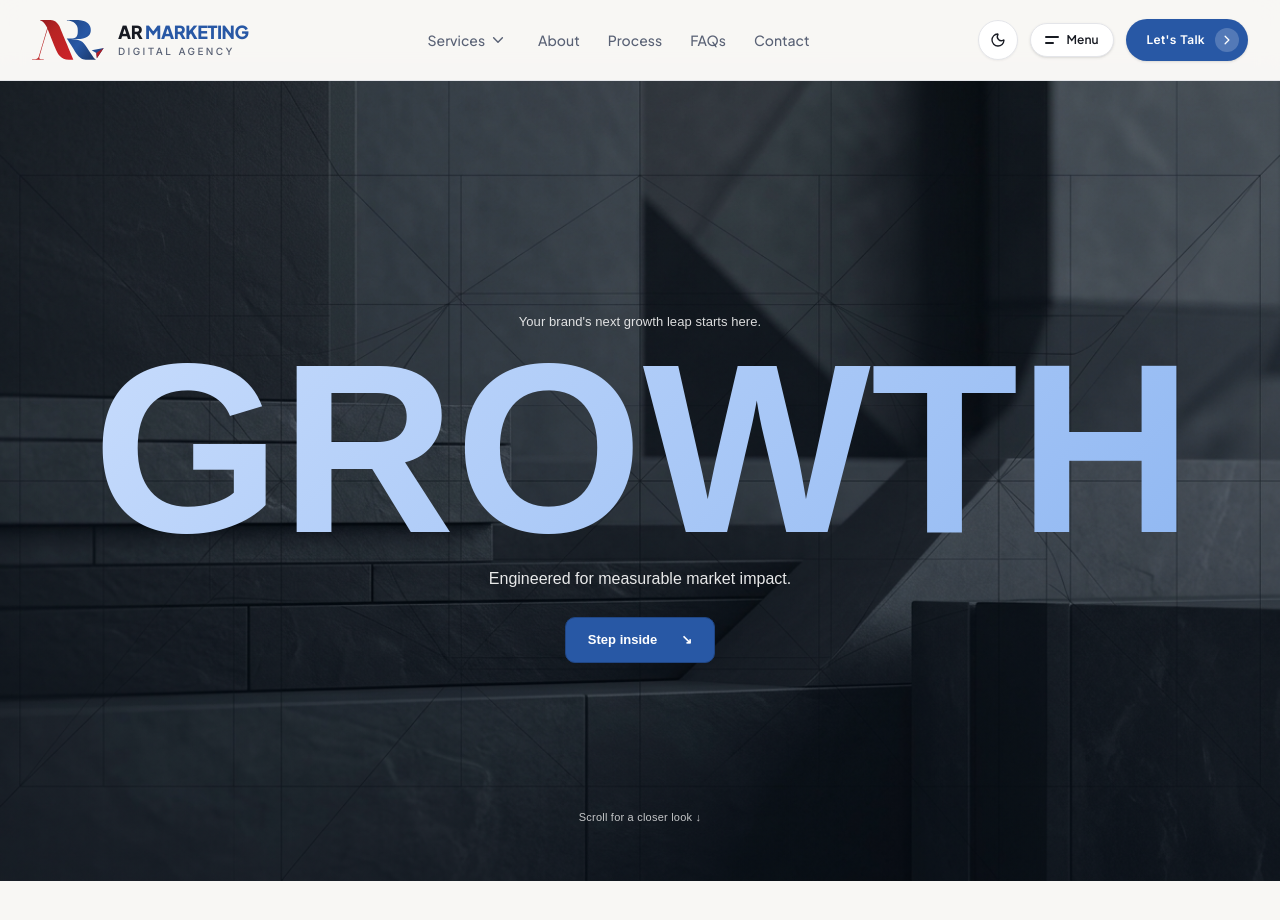
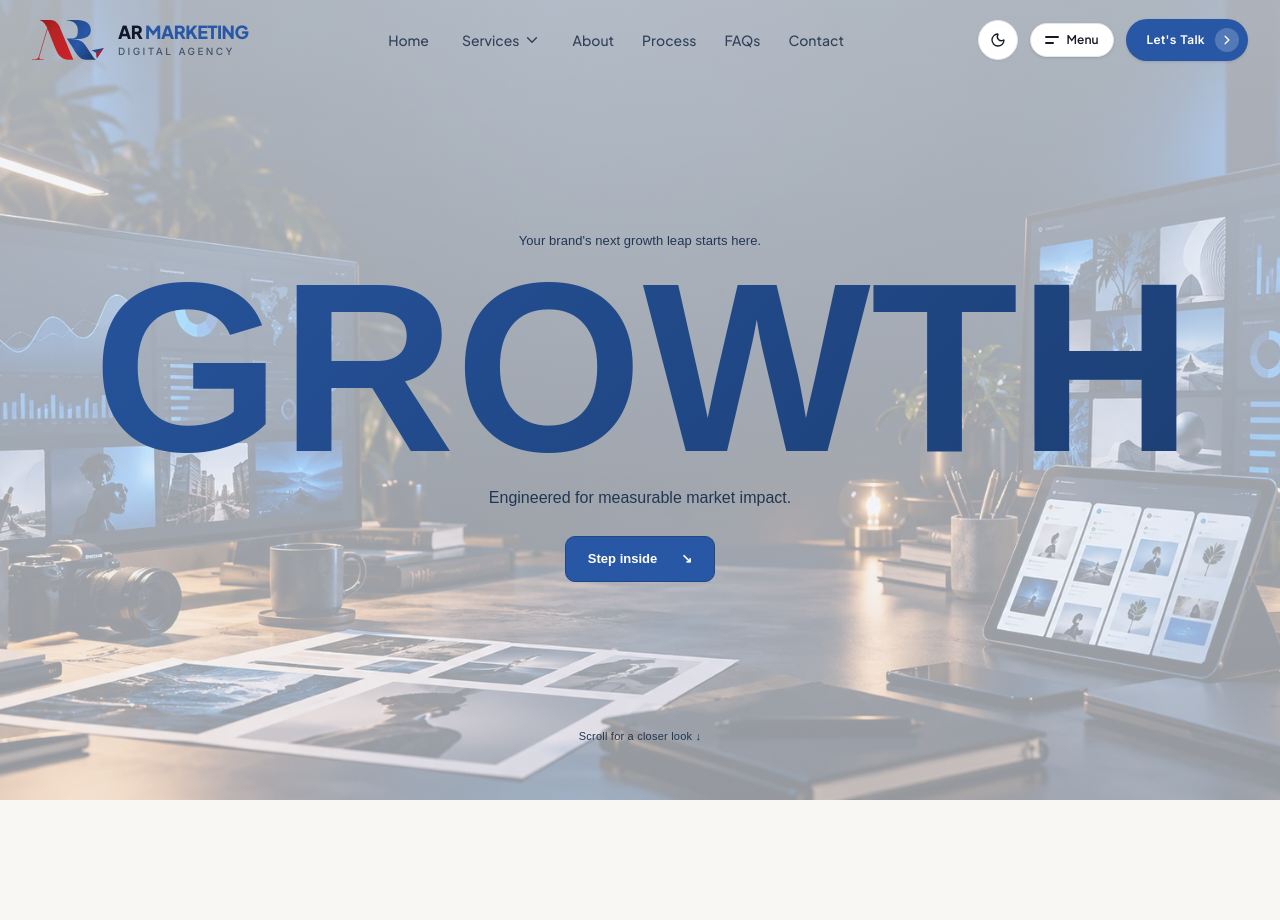
Before and after one commit to tndevelopers2024/ar-digital-markiting-agy, a Next.js app: page / in a window 1280 px wide. Shown: the top 920 px of the page. Built offline with nearby package versions, Linux system fonts and the light colour scheme; a web font is replaced by a local one.

Commit message:
feat(home): upgrade hero section with digital marketing visual assets and overlay header

```diff
--- a/src/app/page.tsx
+++ b/src/app/page.tsx
@@ -12,7 +12,7 @@ export default function Home() {
   return (
     <ServiceProvider>
       <div className="flex min-h-screen flex-col bg-warm-white text-ink antialiased">
-        <Header />
+        <Header variant="overlay" />
         <main className="flex-1">
           <Demo word="GROWTH" />
           <ClientsSection />
--- a/src/components/Header.tsx
+++ b/src/components/Header.tsx
@@ -1,6 +1,6 @@
 "use client";
 
-import { useState, useRef } from "react";
+import { useEffect, useState, useRef } from "react";
 import Image from "next/image";
 import Link from "next/link";
 import { siteConfig } from "@/config/site";
@@ -10,15 +10,25 @@ import ImmersiveFullscreenNav, { FullscreenNav, CustomNavbar } from "@/component
 import { ThemeToggle } from "./ThemeToggle";
 
 export interface HeaderProps {
-  variant?: "standard" | "immersive";
+  variant?: "standard" | "immersive" | "overlay";
 }
 
 export function Header({ variant = "standard" }: HeaderProps = {}) {
+  const isOverlay = variant === "overlay";
+  const [scrolled, setScrolled] = useState(false);
   const [mobileMenuOpen, setMobileMenuOpen] = useState(false);
   const [immersiveMenuOpen, setImmersiveMenuOpen] = useState(false);
   const [servicesOpen, setServicesOpen] = useState(false);
   const [activeService, setActiveService] = useState<string | null>(null);
   const closeTimer = useRef<ReturnType<typeof setTimeout> | null>(null);
+
+  useEffect(() => {
+    if (!isOverlay) return;
+    const updateScrolled = () => setScrolled(window.scrollY > 24);
+    updateScrolled();
+    window.addEventListener("scroll", updateScrolled, { passive: true });
+    return () => window.removeEventListener("scroll", updateScrolled);
+  }, [isOverlay]);
 
   if (variant === "immersive") {
     return (
@@ -55,7 +65,7 @@ export function Header({ variant = "standard" }: HeaderProps = {}) {
 
   return (
     <>
-      <header className="sticky top-0 z-50 w-full border-b border-border-subtle bg-warm-white/90 backdrop-blur-md transition-colors duration-200">
+      <header className={`top-0 z-50 w-full border-b transition-[background-color,border-color,backdrop-filter] duration-200 ${isOverlay ? scrolled ? "fixed border-white/40 bg-white/70 backdrop-blur-md" : "fixed border-transparent bg-transparent backdrop-blur-none" : "sticky border-border-subtle bg-warm-white/90 backdrop-blur-md"}`}>
         <div className="mx-auto flex h-20 max-w-7xl items-center justify-between px-4 sm:px-6 lg:px-8">
           {/* Logo */}
           <Link
@@ -75,10 +85,10 @@ export function Header({ variant = "standard" }: HeaderProps = {}) {
               />
             </div>
             <div className="flex flex-col">
-              <span className="font-display text-base sm:text-lg font-extrabold tracking-tight text-ink leading-tight">
+              <span className={`font-display text-base sm:text-lg font-extrabold tracking-tight leading-tight ${isOverlay ? "text-slate-900" : "text-ink"}`}>
                 AR <span className="text-brand-blue">MARKETING</span>
               </span>
-              <span className="text-[10px] uppercase tracking-[0.24em] font-medium text-slate-muted">
+              <span className={`text-[10px] uppercase tracking-[0.24em] font-medium ${isOverlay ? "text-slate-600" : "text-slate-muted"}`}>
                 Digital Agency
               </span>
             </div>
@@ -105,7 +115,9 @@ export function Header({ variant = "standard" }: HeaderProps = {}) {
                       className={`inline-flex items-center gap-1.5 rounded-full px-4 py-2 font-display text-sm font-medium transition-all duration-200 focus-visible:outline-2 focus-visible:outline-brand-blue ${
                         servicesOpen
                           ? "bg-ink text-white"
-                          : "text-slate-muted hover:text-ink border border-transparent hover:border-border-subtle hover:bg-white"
+                          : isOverlay
+                            ? "text-slate-700 hover:text-slate-950 border border-transparent hover:border-white/60 hover:bg-white/60"
+                            : "text-slate-muted hover:text-ink border border-transparent hover:border-border-subtle hover:bg-white"
                       }`}
                     >
                       Services
@@ -207,7 +219,7 @@ export function Header({ variant = "standard" }: HeaderProps = {}) {
                 <Link
                   key={item.href}
                   href={item.href}
-                  className="font-display text-sm font-medium text-slate-muted transition-colors duration-200 hover:text-ink focus-visible:outline-2 focus-visible:outline-brand-blue rounded-md px-3 py-2"
+                  className={`font-display text-sm font-medium transition-colors duration-200 focus-visible:outline-2 focus-visible:outline-brand-blue rounded-md px-3 py-2 ${isOverlay ? "text-slate-700 hover:text-slate-950" : "text-slate-muted hover:text-ink"}`}
                 >
                   {item.label}
                 </Link>
--- a/src/components/ui/demo.tsx
+++ b/src/components/ui/demo.tsx
@@ -26,7 +26,7 @@ export default function Demo(props: Partial<typeof settings>) {
       className="bg-warm-white text-ink transition-colors duration-300"
       style={{ width: "100%", background: "var(--warm-white)", color: "var(--ink)", containerType: "inline-size", fontFamily: face ?? "Arial, sans-serif" }}>
       <style>{`
-        [data-slipstream-demo] [data-gp-pin]{background:linear-gradient(180deg,rgba(6,14,25,.35),rgba(6,14,25,.55)),url('/images/hero-bg.jpg') center/cover no-repeat;}
+        [data-slipstream-demo] [data-gp-pin]{background:linear-gradient(180deg,rgba(240,246,255,.72),rgba(240,246,255,.62)),url('/images/hero-digital-marketing.webp') center/cover no-repeat;}
         [data-slipstream-demo] [data-gp-caption]{inset:calc(var(--gp-word-bottom,50%) + 82px) 24px auto;justify-content:center;}
         [data-slipstream-demo] [data-gp-hint]{display:none;}
         [data-slipstream-demo] [data-gp-enter]{min-height:46px;padding:0 22px;gap:24px;background:#2858A5;border:1px solid #204684;border-radius:10px;color:#fff;font-size:13px;font-weight:600;box-shadow:none;transition:background .2s,border-color .2s;}
@@ -35,11 +35,11 @@ export default function Demo(props: Partial<typeof settings>) {
         [data-slipstream-demo] [data-gp-touch-picker]{top:auto;bottom:18px;left:50%;}
         [data-slipstream-demo] [data-gp-select]{border:1px solid var(--border-subtle);border-radius:8px;font-size:12px;color:var(--ink);background:var(--surface);}
         [data-slipstream-demo] [data-gp-letter]{appearance:none;-webkit-appearance:none;border:none!important;background:transparent!important;box-shadow:none!important;outline:none!important;}
-        [data-sublime-eyebrow]{position:absolute;inset:auto 24px calc(100% - var(--gp-word-top,35%) + 32px);margin:0;text-align:center;font-size:13px;font-weight:400;line-height:1.5;letter-spacing:.005em;color:rgba(255,255,255,.85);}
-        [data-sublime-support]{position:absolute;inset:calc(var(--gp-word-bottom,50%) + 32px) 24px auto;margin:0;text-align:center;font-size:16px;font-weight:400;line-height:1.5;color:rgba(255,255,255,.9);}
-        [data-sublime-scroll]{position:absolute;inset:auto 24px 7%;text-align:center;color:rgba(255,255,255,.75);font-size:11px;letter-spacing:.02em;}
+        [data-sublime-eyebrow]{position:absolute;inset:auto 24px calc(100% - var(--gp-word-top,35%) + 32px);margin:0;text-align:center;font-size:13px;font-weight:400;line-height:1.5;letter-spacing:.005em;color:#213653;}
+        [data-sublime-support]{position:absolute;inset:calc(var(--gp-word-bottom,50%) + 32px) 24px auto;margin:0;text-align:center;font-size:16px;font-weight:400;line-height:1.5;color:#213653;}
+        [data-sublime-scroll]{position:absolute;inset:auto 24px 7%;text-align:center;color:#213653;font-size:11px;letter-spacing:.02em;}
         @media(any-pointer:coarse){[data-sublime-scroll]{bottom:13%;}}
-        @container(max-width:450px){[data-sublime-eyebrow]{font-size:12px;}[data-sublime-support]{font-size:14px;}[data-slipstream-demo] [data-gp-caption]{top:calc(var(--gp-word-bottom,50%) + 76px);}}
+        @container(max-width:450px){[data-slipstream-demo] [data-gp-pin]{background-position:right center;}[data-sublime-eyebrow]{font-size:12px;}[data-sublime-support]{font-size:14px;}[data-slipstream-demo] [data-gp-caption]{top:calc(var(--gp-word-bottom,50%) + 76px);}}
         @container(max-height:479px){[data-sublime-support]{top:calc(var(--gp-word-bottom,50%) + 16px);}[data-slipstream-demo] [data-gp-caption]{top:calc(var(--gp-word-bottom,50%) + 60px);}[data-sublime-scroll]{display:none;}}
         [data-slipstream-demo] [data-gp-content]{padding:clamp(3.5rem,6vh,5rem) clamp(1.25rem,4cqw,4.5rem);font-family:inherit;background:#2858A5!important;}
         [data-slipstream-demo] section,[data-slipstream-demo] [data-gp-caption]{font-family:inherit;}
@@ -66,7 +66,7 @@ export default function Demo(props: Partial<typeof settings>) {
               style={{
                 position: "absolute",
                 inset: 0,
-                background: "linear-gradient(135deg, #d5e5ff, #80adef)",
+                background: "linear-gradient(135deg, #2858a5, #193969)",
               }}
             />
           }
--- a/src/config/site.ts
+++ b/src/config/site.ts
@@ -117,6 +117,7 @@ export const siteConfig: SiteConfig = {
     "Websites",
   ],
   navLinks: [
+    { label: "Home", href: "/" },
     { label: "Services", href: "#services" },
     { label: "About", href: "/about" },
     { label: "Process", href: "#process" },
```
Also changed, not shown: output/imagegen/hero-digital-marketing-prompt.txt (added), public/images/hero-digital-marketing.webp (added).
